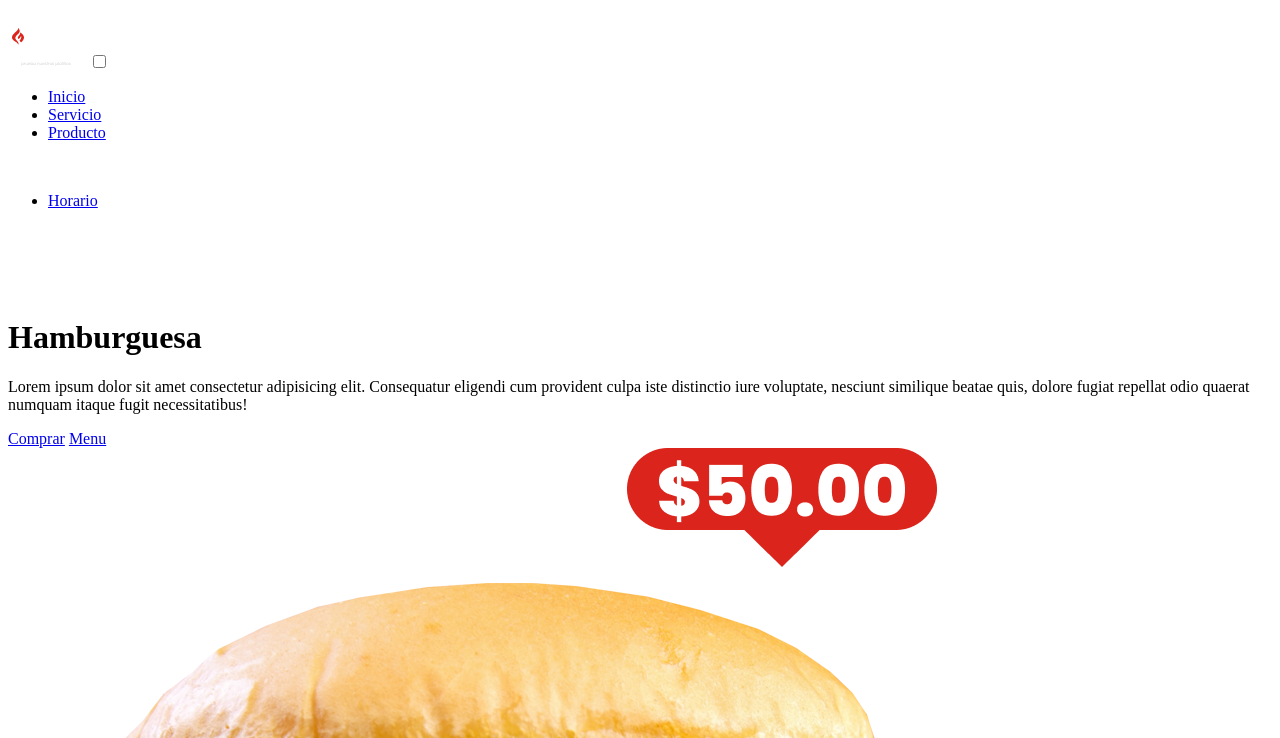
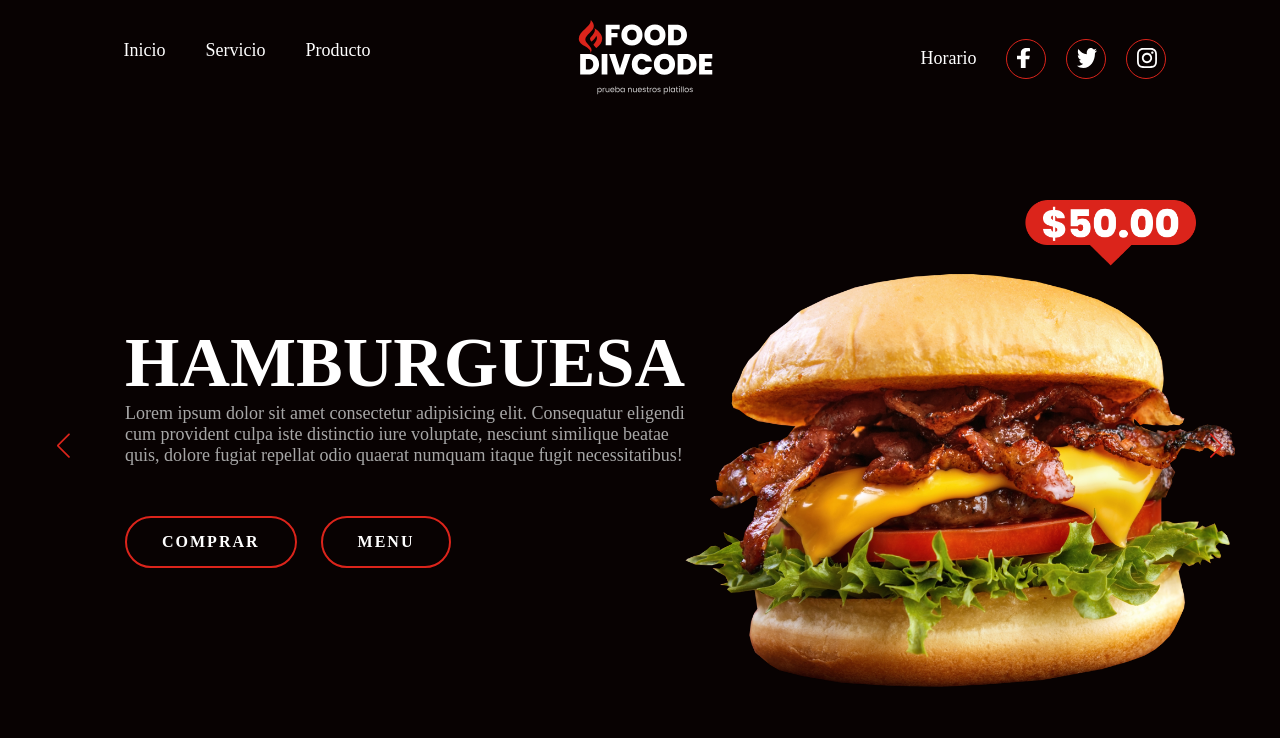
Before and after one commit to Juanalejandro1/paginaPractica, a plain HTML site: page index.html in a window 1280 px wide. Shown: the top 738 px of the page. Drawn offline with nearby package versions, Linux system fonts and the light colour scheme.

Commit message:
modificacion en codigo css correcion

```diff
--- a/index.html
+++ b/index.html
@@ -6,15 +6,15 @@
     <meta name="viewport" content="width=device-width, initial-scale=1.0">
     <title>Document</title>
     <link rel="stylesheet" href="https://cdn.jsdelivr.net/npm/swiper/swiper-bundle.min.css" />
-    <link rel="stylesheet" href="style.css">
+    <link rel="stylesheet" href="./style.css">
 </head>
 
 <body>
 
     <header>
-        <div class="menu-container">
+        <div class="menu container">
 
-            <img class="logo-1" src="img/logo.svg">
+            <img class="logo-1" src="./img/logo.svg">
             <input type="checkbox" id="menu">
             <label for="menu">
                 <img src="img/menu.png" alt="" class="menu-icono">
@@ -29,7 +29,7 @@
                 </div>
 
 
-                <img src="" class="logo-2" alt="">
+                <img src="./img/logo.svg" class="logo-2" alt="">
 
                 <div class="menu-2">
                     <ul>
@@ -71,7 +71,48 @@
 
                     <div class="swiper-slide">
                         <div class="slider">
-                            <div class="slider-text">
+                            <div class="slider-txt">
+                                <h1>Hamburguesa</h1>
+                                <p>Lorem ipsum dolor sit amet consectetur adipisicing elit. Consequatur eligendi cum
+                                    provident culpa iste distinctio iure voluptate, nesciunt similique beatae quis,
+                                    dolore fugiat repellat odio quaerat numquam itaque fugit necessitatibus!
+                                </p>
+
+                                <div class="botones">
+                                    <a href="#" class="btn-1">Comprar</a>
+                                    <a href="#" class="btn-1">Menu</a>
+                                </div>
+                            </div>
+                                <div class="slider-img">
+                                    <img src=" ./img/slider1.png" alt="">
+                                </div>
+
+                        </div>
+                    </div>
+
+                    <div class="swiper-slide">
+                        <div class="slider">
+                            <div class="slider-txt">
+                                <h1>Torta</h1>
+                                <p>Lorem ipsum dolor sit amet consectetur adipisicing elit. Consequatur eligendi cum
+                                    provident culpa iste distinctio iure voluptate, nesciunt similique beatae quis,
+                                    dolore fugiat repellat odio quaerat numquam itaque fugit necessitatibus!
+                                </p>
+
+                                <div class="botones">
+                                    <a href="#" class="btn-1">Comprar</a>
+                                    <a href="#" class="btn-2">Menu</a>
+                                </div>
+                            </div>
+                                <div class="slider-img">
+                                    <img src=" ./img/slider2.png" alt="">
+                                </div>
+
+                        </div>
+                    </div>
+                    <div class="swiper-slide">
+                        <div class="slider">
+                            <div class="slider-txt">
                                 <h1>Hamburguesa</h1>
                                 <p>Lorem ipsum dolor sit amet consectetur adipisicing elit. Consequatur eligendi cum
                                     provident culpa iste distinctio iure voluptate, nesciunt similique beatae quis,
@@ -82,13 +123,13 @@
                                     <a href="#" class="btn-1">Comprar</a>
                                     <a href="#" class="btn-2">Menu</a>
                                 </div>
-                                <div class="slider-img"">
+                            </div>
+                            <div class="slider-img">
                                 <img src=" ./img/slider1.png" alt="">
-                                </div>
                             </div>
+
                         </div>
                     </div>
-
                 </div>
 
                 <div class="swiper-button-next"></div>
--- a/style.css
+++ b/style.css
@@ -0,0 +1,180 @@
+@import url('https://fonts.googleapis.com/css2?family=Poppins:wght@400;500;600;700;800&display=swap');
+
+*{
+    margin: 0;
+    padding: 0;
+    box-sizing: border-box;
+    text-decoration: none;
+    list-style: none;
+}
+
+body{
+    background-color: #080202;
+    font-family: "Poppins, sans-serif";
+}
+
+.container{
+    max-width: 1200px;
+    margin: 0 auto;
+}
+
+.swiper-button-prev::after{
+    font-size: 25px;
+}
+
+.swiper-button-next::after{
+    font-size: 25px;
+}
+
+.swiper-button-next{
+    color: #DB241B;
+}
+.swiper-button-prev{
+    color: #DB241B;
+}
+
+.swiper-pagination-bullet{
+    background-color: #D3D2D2;
+    opacity: 1;
+}
+
+.swiper-pagination-bullet-active{
+    background-color: #DB241B;
+}
+
+.menu{
+    position: absolute;
+    top:20px;
+    left: 0;
+    right: 0;
+    display: flex;
+    justify-content: center;
+    z-index: 1000;
+}
+
+.navbar {
+    display: flex;
+
+}
+
+.menu-1{
+    margin-right: 180px;
+}
+
+.menu-2{
+    margin-left: 180px;
+    display: flex;
+    align-items: center;
+}
+
+.logo-1{
+    width: 0;
+}
+.logo-2{
+    width: 150px;
+}
+.socials{
+    display: flex;
+}
+.social{
+    margin: 0 10px ;
+    height: 40px;
+    width: 40px;
+    border: 1px solid #DB241B;
+    border-radius: 50%;
+}
+
+.social:hover{
+    background-color: #DB241B;
+}
+
+.social img{
+    margin: 8px 0 0 10px;
+}
+
+.menu .navbar ul li{
+    position: relative;
+    float: left;
+}
+
+.menu .navbar ul li a{
+    font-size: 18px;
+    padding: 20px;
+    color: #ffffff;
+    display: block;
+}
+
+.menu .navbar ul li a:hover {
+    color: #DB241B;
+}
+
+#menu{
+    display:none;
+
+}
+
+.menu-icono{
+    width:25px;
+}
+
+.menu label{
+    cursor: pointer;
+    display: none;
+}
+
+.header-content {
+    margin-top: 200px;
+    padding-bottom: 50px;
+}
+
+.slider{
+    display:flex;
+    align-items: center;
+}
+
+.slider-txt{
+    margin-left: 85px;
+    width: 50%;
+}
+.slider-txt h1{
+    font-size: 70px;
+    color: #ffffff;
+    text-transform: uppercase;
+    font-weight: 800;
+}
+
+.slider-txt p {
+    font-size: 18px;
+    color: #a7a7a7;
+}
+
+.botones{
+    margin-top: 50px;
+}
+
+.btn-1{
+    display: inline-block;
+    padding: 15px 35px;
+    border:2px solid #DB241B;
+    color: #ffffff;
+    font-weight: 800;
+    letter-spacing: 2px;
+    text-transform: uppercase;
+    margin-right: 20px;
+    border-radius: 50px;
+}
+
+.btn-1:hover{
+
+    background-color: #DB241B;
+}
+
+.slider-img{
+    width: 50%;
+
+}
+
+.slider-img img{
+    margin-right: 225px;
+    width: 550px;
+}
```
